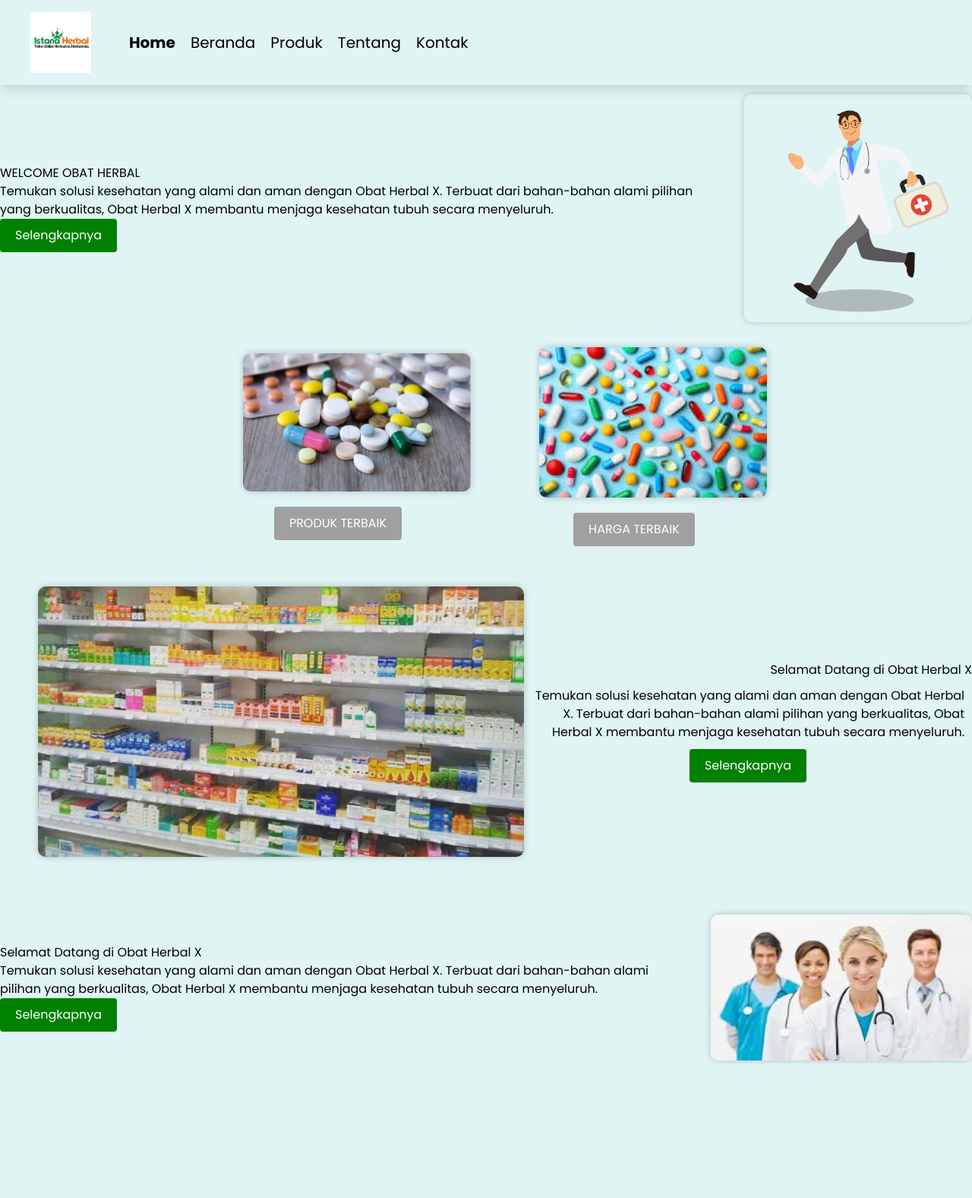
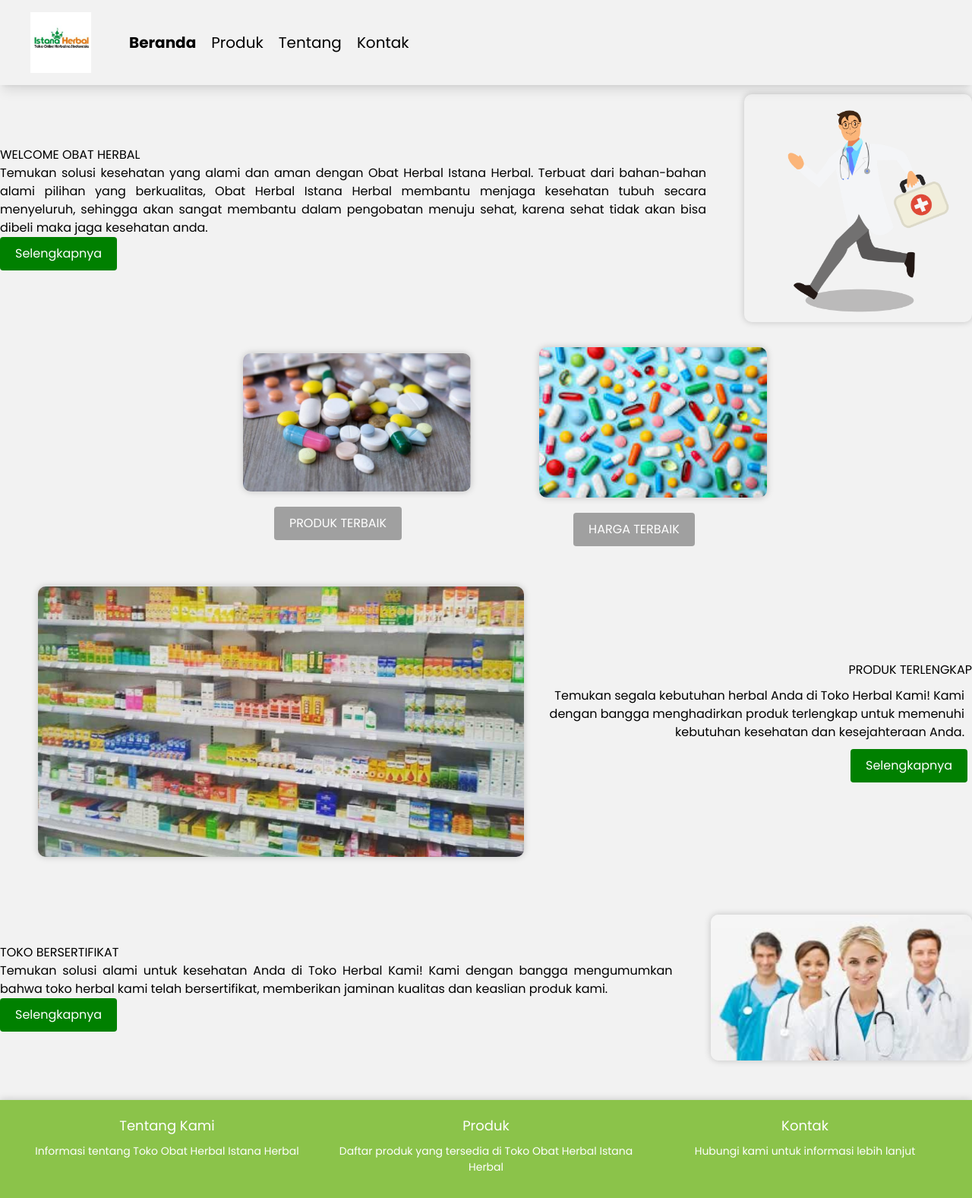
Before and after one commit to Aplikasi-Pemesanan-Obat-Herbal/Halaman-Web, a PHP site: page / in a window 1280 px wide. Shown: the whole page at 76% size. Before the commit the page ends 1399 px from the top, so only its background shows below. Run offline with PHP 8.4, Linux system fonts and the light colour scheme; some libraries are stand-ins or nearby versions.

Commit message:
Update index.php
penambahan fitur

```diff
--- a/index.php
+++ b/index.php
@@ -1,7 +1,8 @@
 <!DOCTYPE html>
 <html>
 <head>
-  <title>Tampilan Menu Utama</title>
+  <title>Istana Herbal</title>
+  <link rel="icon" href="IMG/Logo1.png" type="IMG/Logo1.png">
   <style>
     body {
       background-color: #e0f4f4;
@@ -170,7 +171,7 @@ line-height: 1.5;
     }
 
 	.button-container2 {
-      text-align: right;
+      text-align: left;
     }
 
 	.button2 {
@@ -204,7 +205,40 @@ line-height: 1.5;
       text-align: center;
       margin-top: 20px;
     }
+
     </style>
+	<style>
+    body {
+      font-family: Arial, sans-serif;
+      background-color: #f2f2f2;
+      margin: 0;
+      padding: 0;
+    }
+
+    .footer {
+      background-color: #8bc34a;
+      padding: 20px;
+      color: #fff;
+      display: grid;
+      grid-template-columns: repeat(3, 1fr);
+      gap: 20px;
+      box-shadow: 0px 0px 10px rgba(0, 0, 0, 0.2);
+    }
+
+    .footer-item {
+      text-align: center;
+    }
+
+    .footer-item h3 {
+      margin: 0;
+      font-size: 18px;
+    }
+
+    .footer-item p {
+      margin: 10px 0;
+      font-size: 14px;
+    }
+	</style>
 </head>
 </head>
 <body>
@@ -212,14 +246,13 @@ line-height: 1.5;
 <nav class="w-full h-28 shadow-lg fixed z-10">
         <div class="flex justify-left h-full px-10 items-center text-xl">
 			<div class="logo-container">
-							<img src="IMG/logo1.png" alt="Logo">
+							<img src="IMG/Logo1.png" alt="Logo">
 				</div>
 			<ul class="flex space-x-5" style=" margin: 50px;">
-                <li class="font-bold"><a href="#">Home</a></li>
-                <li><a href="#">Beranda</a></li>
-                <li><a href="#">Produk</a></li>
-                <li><a href="#">Tentang</a></li>
-                <li><a href="#">Kontak</a></li>
+                <li class="font-bold"><a href="index.php">Beranda</a></li>
+                <li><a href="Produk.php">Produk</a></li>
+                <li><a href="tentang.php">Tentang</a></li>
+                <li><a href="Kontak.php">Kontak</a></li>
             </ul>
         </div>
     </nav>
@@ -227,8 +260,11 @@ line-height: 1.5;
 <div class="welcome-container">
 <div class="welcome-text">
 <h1>WELCOME OBAT HERBAL</h1>
-<p>Temukan solusi kesehatan yang alami dan aman dengan Obat Herbal X. Terbuat dari bahan-bahan alami pilihan yang berkualitas, Obat Herbal X membantu menjaga kesehatan tubuh secara menyeluruh.</p>
-<button class="button">Selengkapnya</button>
+<p style="text-align: justify;">Temukan solusi kesehatan yang alami dan aman dengan Obat Herbal Istana Herbal.
+Terbuat dari bahan-bahan alami pilihan yang berkualitas, Obat Herbal Istana Herbal
+membantu menjaga kesehatan tubuh secara menyeluruh, sehingga akan sangat membantu
+dalam pengobatan menuju sehat, karena sehat tidak akan bisa dibeli maka jaga kesehatan anda.</p>
+<button class="button"><a href="welcome.php">Selengkapnya</a></button>
 </div>
 <img src="IMG/dokter.png" alt="Gambar Welcome" class="welcome-image" style="height: auto;width: 300px;">
 </div>
@@ -253,12 +289,11 @@ line-height: 1.5;
 <div class="welcome-container">
 <img src="IMG/Rak Obat.jpg" alt="Gambar Welcome" class="welcome-image">
 <div class="welcome-text">
-<h1 style=" text-align: right">Selamat Datang di Obat Herbal X</h1>
-<p style=" margin: 10px; text-align: right">Temukan solusi kesehatan yang alami dan aman dengan Obat Herbal X. Terbuat dari bahan-bahan alami pilihan yang berkualitas, Obat Herbal X membantu menjaga kesehatan tubuh secara menyeluruh.</p>
+<h1 style=" text-align: right">PRODUK TERLENGKAP</h1>
+<p style=" margin: 10px; text-align: right">Temukan segala kebutuhan herbal Anda di Toko Herbal Kami! Kami dengan bangga
+menghadirkan produk terlengkap untuk memenuhi kebutuhan kesehatan dan kesejahteraan Anda.</p>
  <div class="button-container2">
- <center>
-    <button class="button2" style>Selengkapnya</button>
-	</center>
+    <button class="button" style="margin-left: 430px"><a href="terlengkap.php">Selengkapnya</a></button>
   </div>
 </div>
 
@@ -266,13 +301,29 @@ line-height: 1.5;
 
 <div class="welcome-container2">
 <div class="welcome-text">
-<h1>Selamat Datang di Obat Herbal X</h1>
-<p>Temukan solusi kesehatan yang alami dan aman dengan Obat Herbal X. Terbuat dari bahan-bahan alami pilihan yang berkualitas, Obat Herbal X membantu menjaga kesehatan tubuh secara menyeluruh.</p>
-<button class="button">Selengkapnya</button>
+<h1>TOKO BERSERTIFIKAT</h1>
+<p style="text-align: justify;">Temukan solusi alami untuk kesehatan Anda di Toko Herbal Kami! Kami dengan bangga mengumumkan
+bahwa toko herbal kami telah bersertifikat, memberikan jaminan kualitas dan keaslian produk kami.</p>
+<button class="button"><a href="sertifikat.php">Selengkapnya</a></button>
 </div>
 <img src="IMG/dokter.jpeg" alt="Gambar Welcome" class="welcome-image">
 </div>
 </div>
 </div>
+<br><br>
+<div class="footer">
+    <div class="footer-item">
+      <h3>Tentang Kami</h3>
+      <p>Informasi tentang Toko Obat Herbal Istana Herbal</p>
+    </div>
+    <div class="footer-item">
+      <h3>Produk</h3>
+      <p>Daftar produk yang tersedia di Toko Obat Herbal Istana Herbal</p>
+    </div>
+    <div class="footer-item">
+      <h3>Kontak</h3>
+      <p>Hubungi kami untuk informasi lebih lanjut</p>
+    </div>
+  </div>
 </body>
 </html>
```
